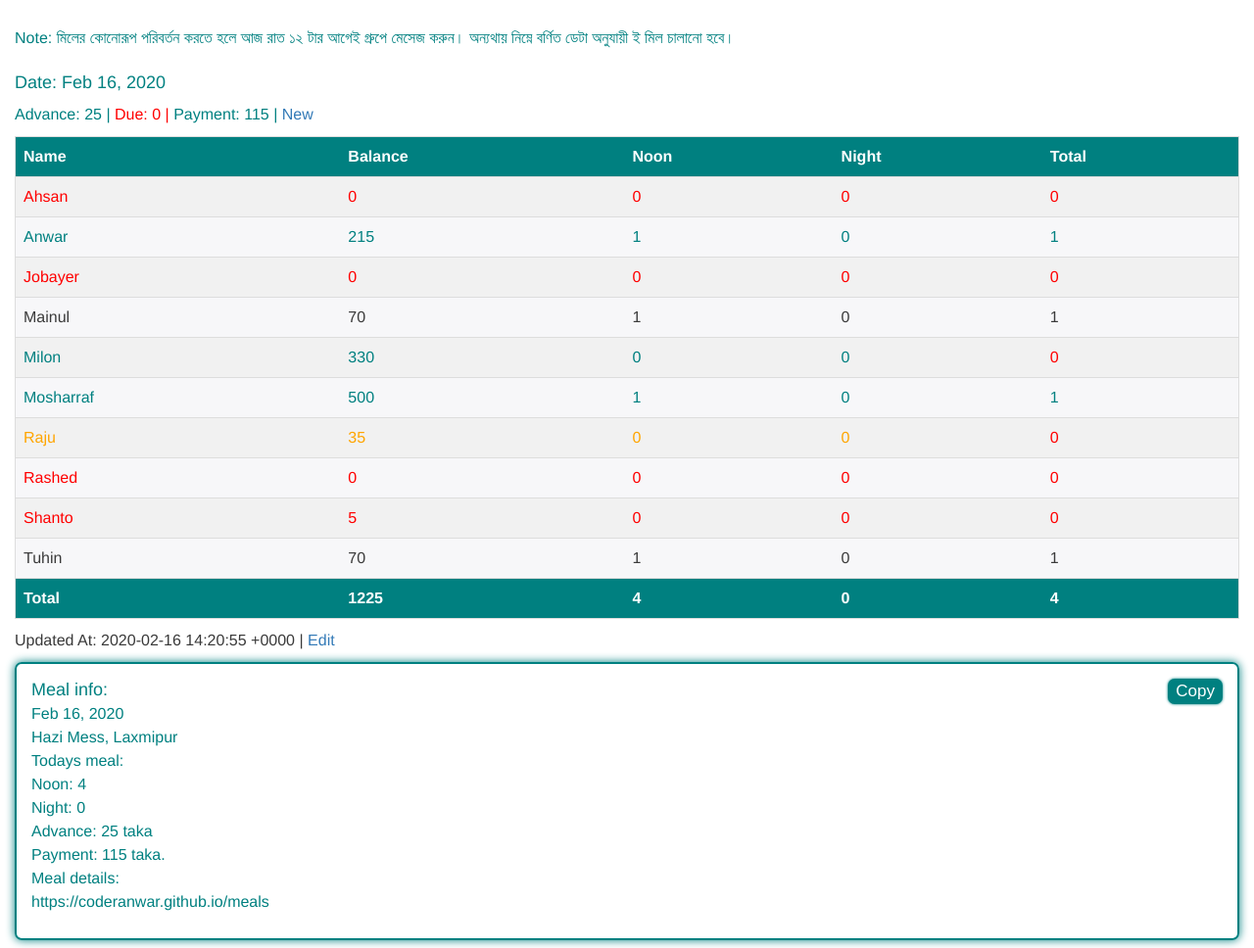
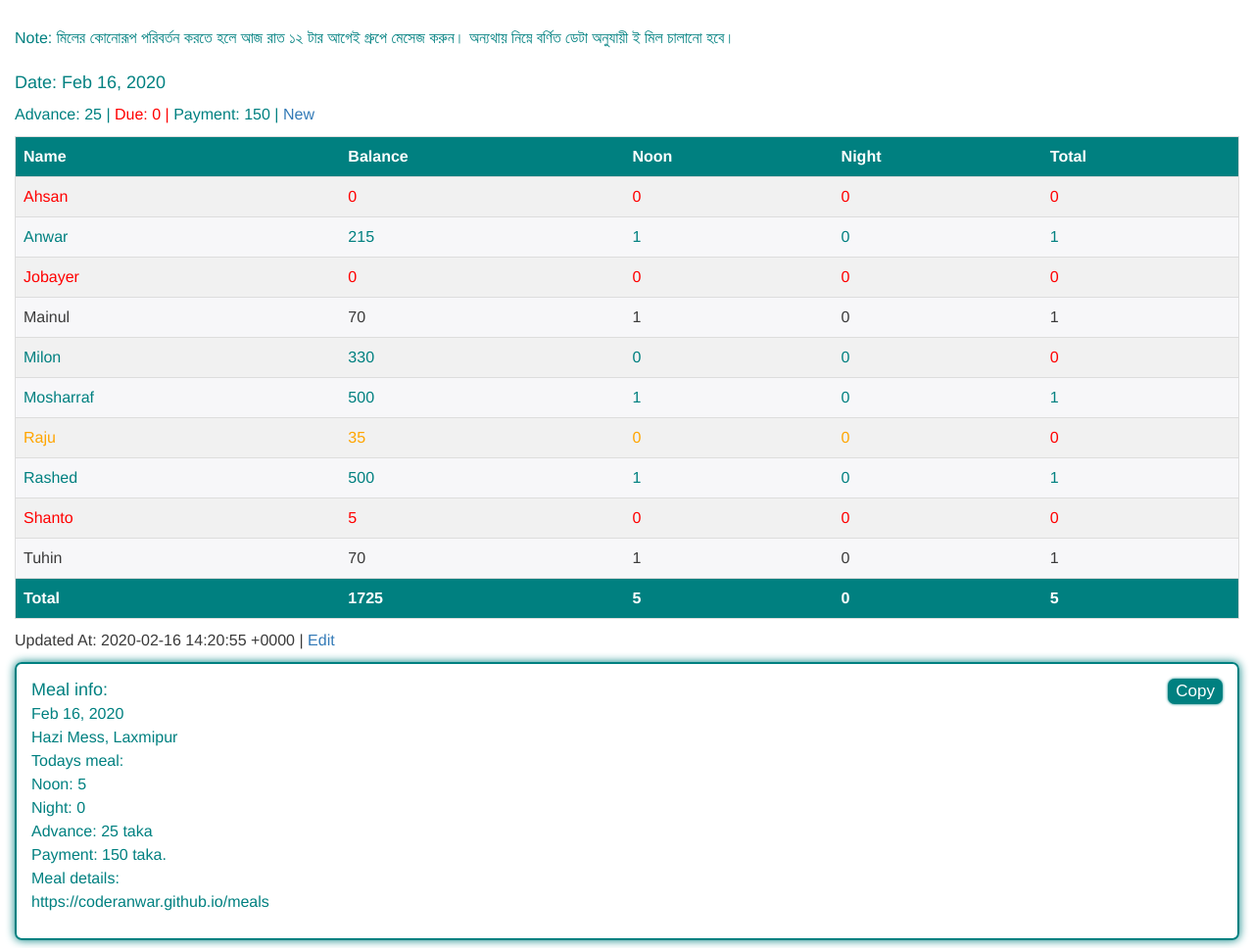
Before and after one commit to coderanwar/meals, a Jekyll site: the page built from index.html, in a window 1280 px wide and 1400 px high. Shown: the part 197-1165 px from the top of the window at 98% size. Built offline with Jekyll 4.4.1, drawn with Linux system fonts in a browser that asks for light colours.

Commit message:
Update meals.yml

```diff
--- a/_data/meals.yml
+++ b/_data/meals.yml
@@ -33,8 +33,8 @@
       Noon: 0
       Night: 0
     - Name: "Rashed"
-      Balance: 0
-      Noon: 0
+      Balance: 500
+      Noon: 1
       Night: 0
     - Name: "Shanto"
       Balance: 5
```
